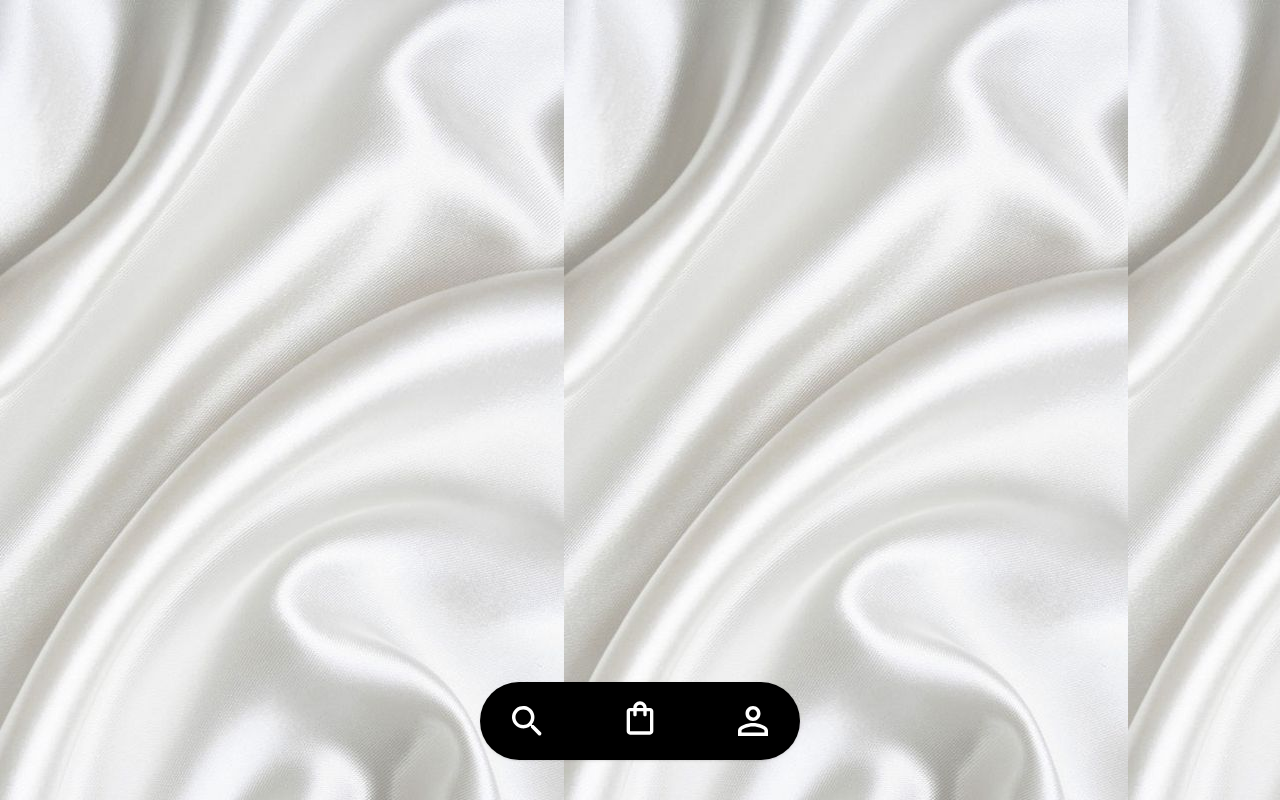
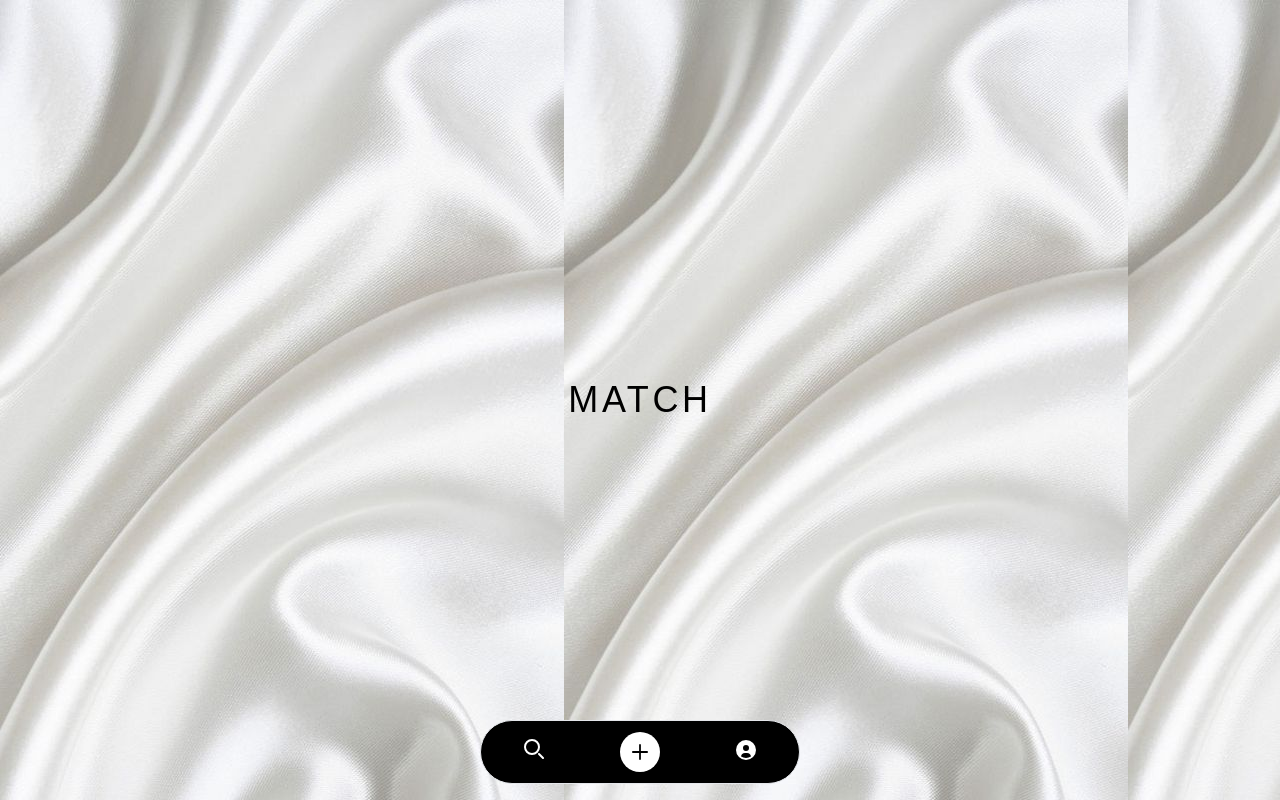
Before and after one commit to Gaku1031/coordinate-beta, a Next.js app: page / in a window 1280 px wide. Built offline with nearby package versions, Linux system fonts and the light colour scheme.

Commit message:
feat: :art: ほぼすべての機能実装

```diff
--- a/src/components/layout/Loader/index.tsx
+++ b/src/components/layout/Loader/index.tsx
@@ -12,6 +12,7 @@ export default function Loader({ height = '100vh' }: Props) {
         alignItems: 'center',
         justifyContent: 'center',
         height,
+        color: 'black',
       }}
     >
       <CircularProgress />
--- a/src/components/pages/container.tsx
+++ b/src/components/pages/container.tsx
@@ -18,9 +18,13 @@ export const Container: FC = () => {
   const router = useRouter();
 
   // ラジオボタンのデータ配列
-  const genderButton = [
-    { value: 'male', label: '男性' },
-    { value: 'female', label: '女性' }
+  const ageButton = [
+    { value: 'teens', label: '10代' },
+    { value: 'twenties', label: '20代' },
+    { value: 'thirties', label: '30代' },
+    { value: 'forties', label: '40代' },
+    { value: 'fifties', label: '50代' },
+    { value: 'sixties', label: '60代' },
   ];
   const heightButton = [
     { value: '141~150', label: '141cm~150cm' },
@@ -39,13 +43,13 @@ export const Container: FC = () => {
     { value: '91~100', label: '91kg~100kg' },
   ];
   const seasonButton = [
-    { value: '春', label: '春服' },
-    { value: '夏', label: '夏服' },
-    { value: '秋', label: '秋服' },
-    { value: '冬', label: '冬服' },
-  ]
+    { value: 'spring', label: '春服' },
+    { value: 'summer', label: '夏服' },
+    { value: 'autumn', label: '秋服' },
+    { value: 'winter', label: '冬服' },
+  ];
 
-  const handleGenderChange = useCallback((value: string) => {
+  const handleAgeChange = useCallback((value: string) => {
     setSelectedKeyword_1(value);
   }, []);
 
@@ -71,7 +75,8 @@ export const Container: FC = () => {
     setShowFooterForm(!showFooterForm);
     setLoading(true);
     try {
-      const generatedText = `性別: ${selectedKeyword_1}, 身長: ${selectedKeyword_2}cm, 体重: ${selectedKeyword_3}kgのユーザーに似合う全身の${selectedKeyword_4}コーディネート画像を生成してください。`;
+      // const generatedText = `Create a full-body fashion coordination image for a user who is ${selectedKeyword_1}, with a height in the range of ${selectedKeyword_2} cm, and a weight in the range of ${selectedKeyword_3} kg. The outfit should be suitable for ${selectedKeyword_4}. Please ensure a plain background to highlight the outfit and make sure that the gender distinction between male and female is clear.`;
+      const generatedText = `Create a full-body fashion coordination image for a male user in their ${selectedKeyword_1}, with a height in the range of ${selectedKeyword_2} cm, and a weight in the range of ${selectedKeyword_3} kg. The outfit should be suitable for ${selectedKeyword_4}. Please ensure a plain background to highlight the outfit.`;
       await generateImage(generatedText, setImages);
     } catch (error) {
       toast.error('予期せぬエラーが発生しました')
@@ -124,7 +129,7 @@ export const Container: FC = () => {
       setText={setText}
       images={images}
       handleGenerateImage={handleGenerateImage}
-      genderButton={genderButton}
+      ageButton={ageButton}
       heightButton={heightButton}
       weightButton={weightButton}
       seasonButton={seasonButton}
@@ -132,7 +137,7 @@ export const Container: FC = () => {
       selectedKeyword_2={selectedKeyword_2}
       selectedKeyword_3={selectedKeyword_3}
       selectedKeyword_4={selectedKeyword_4}
-      handleGenderChange={handleGenderChange}
+      handleAgeChange={handleAgeChange}
       handleHeightChange={handleHeightChange}
       handleWeightChange={handleWeightChange}
       handleSeasonChange={handleSeasonChange}
--- a/src/components/pages/presentation.tsx
+++ b/src/components/pages/presentation.tsx
@@ -14,7 +14,7 @@ type Props = {
   setText: (text: string) => void;
   images: string[];
   handleGenerateImage: () => Promise<void>;
-  genderButton: { value: string; label: string }[];
+  ageButton: { value: string; label: string }[];
   heightButton: { value: string; label: string }[];
   weightButton: { value: string; label: string }[];
   seasonButton: { value: string; label: string }[];
@@ -22,7 +22,7 @@ type Props = {
   selectedKeyword_2: string;
   selectedKeyword_3: string;
   selectedKeyword_4: string;
-  handleGenderChange: (value: string) => void;
+  handleAgeChange: (value: string) => void;
   handleHeightChange: (value: string) => void;
   handleWeightChange: (value: string) => void;
   handleSeasonChange: (value: string) => void;
@@ -36,7 +36,7 @@ export const App: FC<Props> = ({
   downloadLoading,
   images,
   handleGenerateImage,
-  genderButton,
+  ageButton,
   heightButton,
   weightButton,
   seasonButton,
@@ -44,7 +44,7 @@ export const App: FC<Props> = ({
   selectedKeyword_2,
   selectedKeyword_3,
   selectedKeyword_4,
-  handleGenderChange,
+  handleAgeChange,
   handleHeightChange,
   handleWeightChange,
   handleSeasonChange,
@@ -61,6 +61,12 @@ export const App: FC<Props> = ({
       <div className={`flex flex-col p-6 bg-custom-gradient h-[100vh] gap-4 ${downloadLoading ? 'pointer-events-none' : ''}`} style={{ backgroundImage: 'url(/img/main.png)' }}>
         {loading && <Loader height={'100vh'} />}
 
+        <div className="fixed inset-0 flex justify-center items-center">
+          <p className="text-4xl text-black font-futura tracking-widest">
+            MATCH
+          </p>
+        </div>
+
         {images.map((url) => (
           <div key={url} className="relative group">
             <img src={url} alt={`Generated image ${url}`} className="w-full h-auto" />
@@ -75,36 +81,40 @@ export const App: FC<Props> = ({
         ))}
 
         {!showFooterForm &&
-          <nav className="bg-black rounded-full shadow w-80 px-8 py-4 z-50 fixed bottom-10 left-1/2 transform -translate-x-1/2">
-            <div className="flex items-center justify-between">
-              <button onClick={toggleFooterForm}>
-                <Image
-                  src="/Icon/search.svg"
-                  alt="search-icon"
-                  width={30}
-                  height={30}
-                />
-              </button>
-              <Link
-                  href="/search"
-              >
-                <button>
-                  <Image
-                    src="/Icon/shop.svg"
-                    alt="shop-icon"
-                    width={40}
-                    height={40}
-                  />
+          <nav className="fixed z-50 w-80 h-16 max-w-lg -translate-x-1/2 bg-black border border-gray-200 rounded-full bottom-4 left-1/2 dark:bg-gray-700 dark:border-gray-600">
+            <div className="grid h-full max-w-lg grid-cols-3 mx-auto">
+              <div className="inline-flex flex-col items-center justify-center px-5 rounded-s-full hover:bg-gray-50 dark:hover:bg-gray-800 group">
+                <Link href="/search">
+                  <button data-tooltip-target="tooltip-search" type="button" className="inline-flex flex-col items-center justify-center px-5 rounded-s-full hover:bg-gray-50 dark:hover:bg-gray-800 group">
+                    <svg className="w-5 h-5 mb-1 text-white dark:text-gray-400 group-hover:text-blue-600 dark:group-hover:text-blue-500" aria-hidden="true" xmlns="http://www.w3.org/2000/svg" fill="none" viewBox="0 0 20 20">
+                        <path stroke="currentColor" stroke-linecap="round" stroke-linejoin="round" stroke-width="2" d="m19 19-4-4m0-7A7 7 0 1 1 1 8a7 7 0 0 1 14 0Z"/>
+                    </svg>
+                    <span className="sr-only">Search</span>
+                  </button>
+                </Link>
+              </div>
+                <div className="flex items-center justify-center">
+                    <button onClick={toggleFooterForm} data-tooltip-target="tooltip-new" type="button" className="inline-flex items-center justify-center w-10 h-10 font-medium bg-white rounded-full group focus:ring-4 focus:ring-blue-300 focus:outline-none dark:focus:ring-blue-800">
+                        <svg className="w-4 h-4 text-black" aria-hidden="true" xmlns="http://www.w3.org/2000/svg" fill="none" viewBox="0 0 18 18">
+                            <path stroke="currentColor" stroke-linecap="round" stroke-linejoin="round" stroke-width="2" d="M9 1v16M1 9h16"/>
+                        </svg>
+                        <span className="sr-only">New item</span>
+                    </button>
+                </div>
+                <div id="tooltip-new" role="tooltip" className="absolute z-10 invisible inline-block px-3 py-2 text-sm font-medium text-white transition-opacity duration-300 bg-gray-900 rounded-lg shadow-sm opacity-0 tooltip dark:bg-gray-700">
+                    Create new item
+                    <div className="tooltip-arrow" data-popper-arrow></div>
+                </div>
+                <button data-tooltip-target="tooltip-profile" type="button" className="inline-flex flex-col items-center justify-center px-5 rounded-e-full hover:bg-gray-50 dark:hover:bg-gray-800 group">
+                    <svg className="w-5 h-5 mb-1 text-white dark:text-gray-400 group-hover:text-blue-600 dark:group-hover:text-blue-500" aria-hidden="true" xmlns="http://www.w3.org/2000/svg" fill="currentColor" viewBox="0 0 20 20">
+                        <path d="M10 0a10 10 0 1 0 10 10A10.011 10.011 0 0 0 10 0Zm0 5a3 3 0 1 1 0 6 3 3 0 0 1 0-6Zm0 13a8.949 8.949 0 0 1-4.951-1.488A3.987 3.987 0 0 1 9 13h2a3.987 3.987 0 0 1 3.951 3.512A8.949 8.949 0 0 1 10 18Z"/>
+                    </svg>
+                    <span className="sr-only">Profile</span>
                 </button>
-              </Link>
-              <button>
-                <Image
-                  src="/Icon/user.svg"
-                  alt="user-icon"
-                  width={30}
-                  height={30}
-                />
-              </button>
+                <div id="tooltip-profile" role="tooltip" className="absolute z-10 invisible inline-block px-3 py-2 text-sm font-medium text-white transition-opacity duration-300 bg-gray-900 rounded-lg shadow-sm opacity-0 tooltip dark:bg-gray-700">
+                    Profile
+                    <div className="tooltip-arrow" data-popper-arrow></div>
+                </div>
             </div>
           </nav>
         }
@@ -128,9 +138,9 @@ export const App: FC<Props> = ({
                   id="gender_select"
                   className="block py-2.5 px-0 w-full text-sm text-white bg-transparent border-0 border-b-2 border-gray-200 appearance-none dark:text-gray-400 dark:border-gray-700 focus:outline-none focus:ring-0 focus:border-gray-200 peer"
                   value={selectedKeyword_1}
-                  onChange={(e) => handleGenderChange(e.target.value)}
+                  onChange={(e) => handleAgeChange(e.target.value)}
                 >
-                  {genderButton.map((item_1) => (
+                  {ageButton.map((item_1) => (
                     <option key={item_1.label} value={item_1.value}>
                       {item_1.label}
                     </option>
--- a/tailwind.config.ts
+++ b/tailwind.config.ts
@@ -5,7 +5,6 @@ const config: Config = {
     "./app/**/*.{js,ts,jsx,tsx,mdx}",
     "./pages/**/*.{js,ts,jsx,tsx,mdx}",
     "./components/**/*.{js,ts,jsx,tsx,mdx}",
-    // Or if using `src` directory:
     "./src/**/*.{js,ts,jsx,tsx,mdx}",
   ],
   theme: {
@@ -21,6 +20,9 @@ const config: Config = {
         80: '20rem', // 320px
         100: '25rem' // 400px
       },
+      fontFamily: {
+        'futura': ['Futura', 'sans-serif'],
+      },
     },
   },
   plugins: [],
```
Also changed, not shown: src/components/pages/search/container.tsx (+24 -2 lines), src/components/pages/search/presentation.tsx (+35 -11 lines), public/Icon/arrow_left.svg (added).
